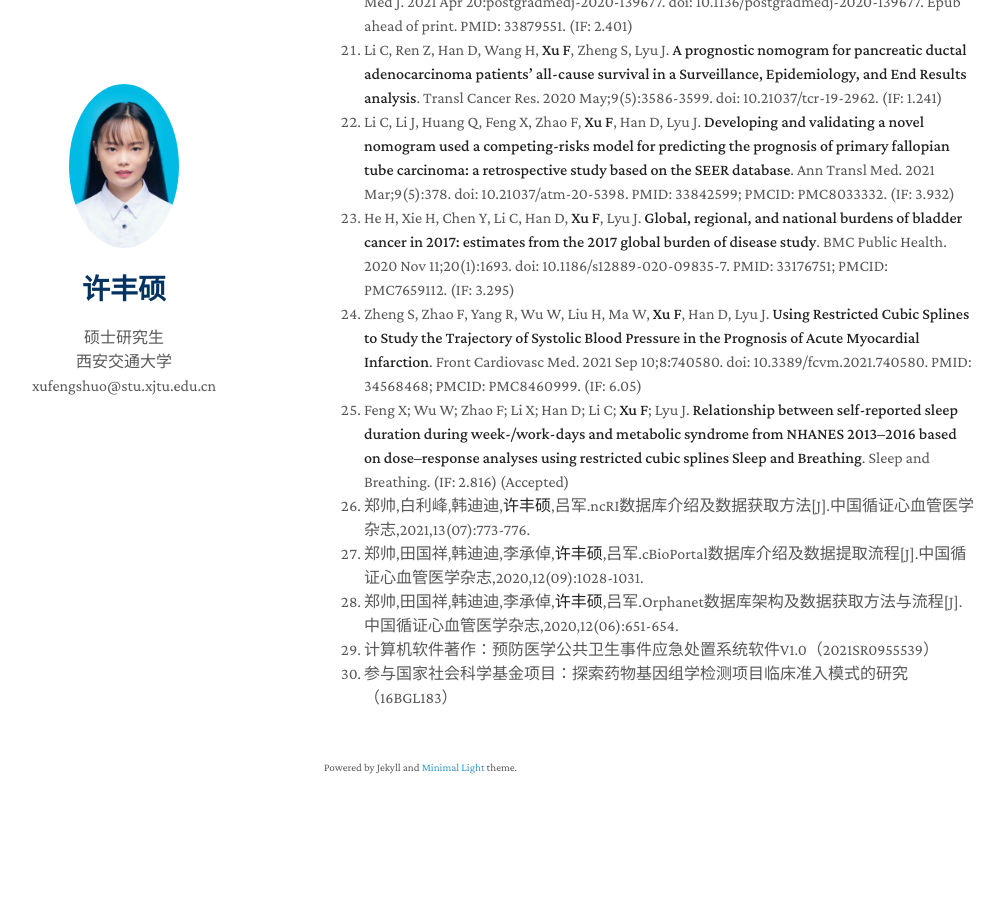
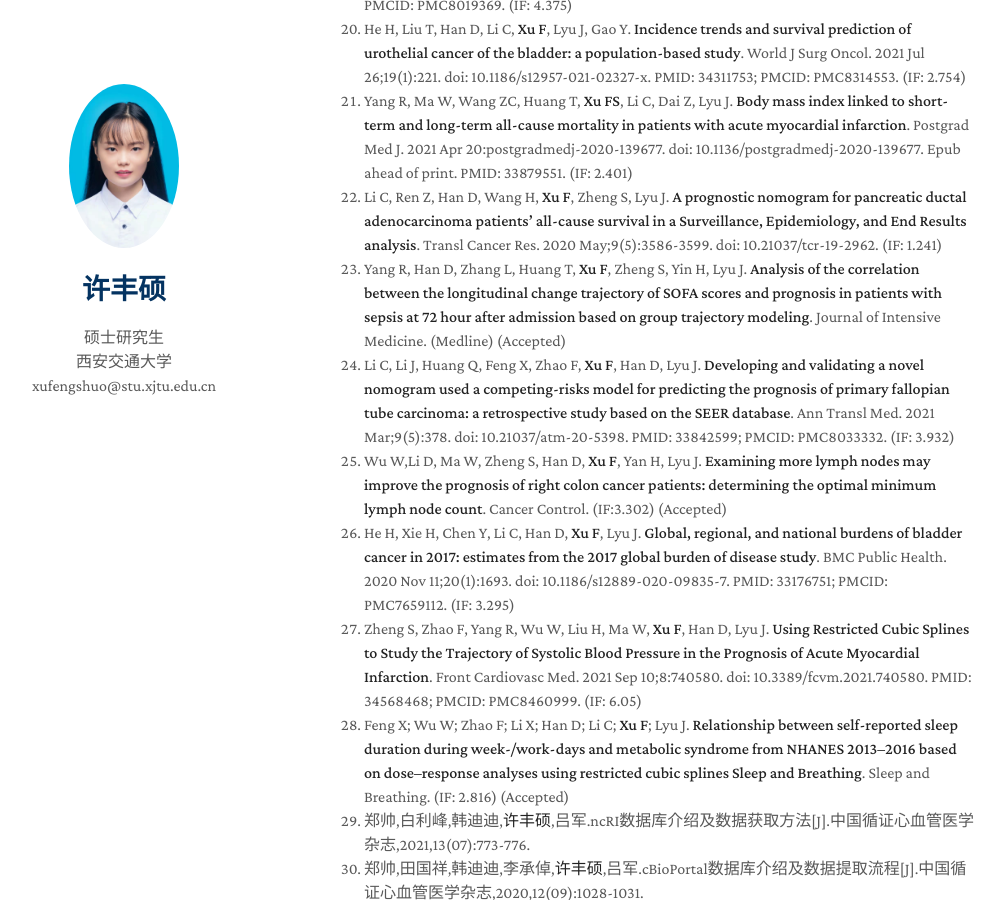
Before and after one commit to XuFengShuo619/CV, a Jekyll site: the page built from index.md, in a window 1280 px wide and 900 px high, scrolled down 2929 px. Shown: the whole window, without its empty margins (146-1151 px from the left). Built offline with Jekyll 4.4.1, drawn with Linux system fonts in a browser that asks for light colours; nearby versions of some CDN libraries; a style sheet for code colours, icons or effects is not loaded; our own code applies the rules of GitHub Pages for plain Markdown files; before the commit the page ends 3777 px from its top, so only the background shows below that; some of the changed text lies outside the part shown.

Commit message:
Update index.md

```diff
--- a/index.md
+++ b/index.md
@@ -26,8 +26,9 @@ layout: homepage
 3. **Xu F**, Yang J, Han D, Huang Q, Li C, Zheng S, Wang H, Lyu J. **Nomograms for Estimating Cause-Specific Death Rates of Patients With Inflammatory Breast Cancer: A Competing-Risks Analysis.** Technol Cancer Res Treat. 2021 Jan-Dec;20:15330338211016371. doi: 10.1177/15330338211016371. PMID: 34013802; PMCID: PMC8141985. (IF: 3.399)
 4. **Xu F**, Zhao F, Feng X, Li C, Han D, Zheng S, Liu Y, Lyu J. **Nomogram for predicting cancer-specific survival in undifferentiated pleomorphic sarcoma: A Surveillance, Epidemiology, and End Results -based study**. Cancer Control. 2021 Jan-Dec;28:10732748211036775. doi: 10.1177/10732748211036775. PMID: 34405711; PMCID: PMC8377322. (IF: 3.302)
 5. **Xu F**, Li C, Li X, Huang Q, Han D, Wang H, Zheng S, Lyu J. **Competing-Risk Nomograms for Predicting the Prognosis of Patients With Infiltrating Lobular Carcinoma of the Breast**. Clin Breast Cancer. 2021 Mar 18:S1526-8209(21)00063-X. doi: 10.1016/j.clbc.2021.03.008. Epub ahead of print. PMID: 33846097. (IF: 3.225)
-6. Zhang L<sup>a</sup>, **Xu F<sup>a</sup>** , Li S, Zheng X, Zheng S, Liu H, Lyu J, Yin H. **Influence of fluid balance on the prognosis of patients with sepsis**. BMC Anesthesiology. (IF: 2.217) (Accepted)
-7. Li C<sup>a</sup>, **Xu F<sup>a</sup>** , Han D, Zheng S, Ma W, Yang R, Wang Z, Liu Y, Lyu J. **Developing and verifying a multivariate model to predict the survival probability after coronary artery bypass grafting in patients with coronary atherosclerosis based on the MIMIC-III database**. Heart&Lung. (IF: 2.21) (Accepted)
+6. Zhang L<sup>a</sup>, **Xu F<sup>a</sup>**, Han D, Huang T, Li S, Yin H, Lyu J. **Influence of the trajectory of the urine output for 24 hours on the occurrence of AKI in patients with sepsis in intensive care unit. Journal of Translational Medicine**. (IF: 5.531) (Accepted)
+7. Zhang L<sup>a</sup>, **Xu F<sup>a</sup>** , Li S, Zheng X, Zheng S, Liu H, Lyu J, Yin H. **Influence of fluid balance on the prognosis of patients with sepsis**. BMC Anesthesiology. (IF: 2.217) (Accepted)
+8. Li C<sup>a</sup>, **Xu F<sup>a</sup>** , Han D, Zheng S, Ma W, Yang R, Wang Z, Liu Y, Lyu J. **Developing and verifying a multivariate model to predict the survival probability after coronary artery bypass grafting in patients with coronary atherosclerosis based on the MIMIC-III database**. Heart&Lung. (IF: 2.21) (Accepted)
 
 ## Others
 
@@ -37,27 +38,30 @@ layout: homepage
 4. Zhang L, Zhang F, **Xu F**, Wang Z, Ren Y, Han D, Lyu J, Yin H. **Construction and Evaluation of a Sepsis Risk Prediction Model for Urinary Tract Infection**. Front Med (Lausanne). 2021 May 21;8:671184. doi: 10.3389/fmed.2021.671184. PMID: 34095176; PMCID: PMC8175780. (IF: 5.091)
 5. Zhang L, Wang Z, **Xu F**, Ren Y, Wang H, Han D, Lyu J, Yin H. **The Role of Glucocorticoids in the Treatment of ARDS: A Multicenter Retrospective Study Based on the eICU Collaborative Research Database**. Front Med (Lausanne). 2021 Jul 26;8:678260. doi: 10.3389/fmed.2021.678260. PMID: 34381796; PMCID: PMC8350484. (IF: 5.091)
 6. Li C, Yang J, **Xu F**, Han D, Zheng S, Kaaya RE, Wang S, Lyu J. **A prognostic nomogram for the cancer-specific survival of patients with upper-tract urothelial carcinoma based on the Surveillance, Epidemiology, and End Results Database**. BMC Cancer. 2020 Jun 8;20(1):534. doi: 10.1186/s12885-020-07019-5. PMID: 32513124; PMCID: PMC7282122. (IF: 4.43)
-7. Liu H, Zhang L, **Xu F**, Li S, Wang Z, Han D, Zhang F, Lyu J, Yin H. **Establishment of a prognostic model for patients with sepsis based on SOFA: a retrospective cohort study**. J Int Med Res. 2021 Sep;49(9):3000605211044892. doi: 10.1177/03000605211044892. PMID: 34586931. (IF: 1.671)
-8. Han D, Yang J, **Xu F**, Huang Q, Bai L, Wei YL, Kaaya RE, Wang S, Lyu J. **Prognostic factors in patients with gallbladder adenocarcinoma identified using competing-risks analysis: A study of cases in the SEER database**. Medicine (Baltimore). 2020 Jul 31;99(31):e21322. doi: 10.1097/MD.0000000000021322. PMID: 32756116; PMCID: PMC7402769.(IF: 1.552)
-9. Li C, Han D, **Xu F**, Zheng S, Zhang L, Wang Z, Yang R, Yin H, Lyu J. **Obesity paradox of all-cause mortality in 4133 patients treated with coronary revascularization**. Journal of Interventional Cardiology. (IF: 2.279) (Accepted)
-10. Feng X, Wu W, Zhao F, **Xu F**, Han D, Guo X, Lyu J. **Relationship Between Body Mass Index and Kidney Stones Based on Dose-Response Analyses Using Restricted Cubic Splines Applied to NHANES 2011-2016 Data**. J Ren Nutr. 2021 May;31(3):263-269. doi: 10.1053/j.jrn.2020.05.003. Epub 2020 Jul 18. PMID: 32693968. (IF: 3.655)
-11. Han D, Zhang L, Zheng S, **Xu F**, Li C, Yang R, Ma W, Yin H, Lyu J. **Prognostic Value of Blood Urea Nitrogen/Creatinine Ratio for Septic Shock: An Analysis of the MIMIC-III Clinical Database**. Biomed Res Int. 2021 May 22;2021:5595042. doi: 10.1155/2021/5595042. PMID: 34095304; PMCID: PMC8164535. (IF: 3.411)
-12. Feng X, Wu W, Zhao F, **Xu F**, Han D, Guo X, Lyu J. **Association between physical activity and kidney stones based on dose-response analyses using restricted cubic splines**. Eur J Public Health. 2020 Dec 11;30(6):1206-1211. doi: 10.1093/eurpub/ckaa162. PMID: 32879977. (IF: 3.367)
-13. Li C, Yang J, Zheng S, **Xu F**, Han D, Bai L, Wei YL, Wang S, Lyu J. **Establishment and Validation of a Nomogram for Tonsil Squamous Cell Carcinoma: A Retrospective Study Based on the SEER Database**. Cancer Control. 2020 Jan-Dec;27(1):1073274820960481. doi: 10.1177/1073274820960481. PMID: 32951460; PMCID: PMC7791473. (IF: 3.302)
-14. Li C, Han D, Huang Q, **Xu F**, Zheng S, Li X, Zhao F, Feng X, Lyu J. **Competing-risks nomogram for predicting cancer-specific death in upper tract urothelial carcinoma: a population-based analysis**. BMJ Open. 2021 Jul 19;11(7):e048243. doi: 10.1136/bmjopen-2020-048243. PMID: 34281927; PMCID: PMC8291317. (IF: 2.692)
-15. Bian F, Li C, Han D, **Xu F**, Lyu J. **Competing-Risks Model for Predicting the Postoperative Prognosis of Patients with Papillary Thyroid Adenocarcinoma Based on The Surveillance, Epidemiology, and End Results (SEER) Database**. Med Sci Monit. 2020 Jul 25;26:e924045. doi: 10.12659/MSM.924045. PMID: 32710734; PMCID: PMC7401823. (IF: 2.649)
-16. Zheng S, Lyu J, Han D, **Xu F**, Li C, Yang R, Yao L, Wu Y, Tian G. **Establishment of a prognostic model based on the Sequential Organ Failure Assessment score for patients with first-time acute myocardial infarction**. J Int Med Res. 2021 May;49(5):3000605211011976. doi: 10.1177/03000605211011976. PMID: 33951979; PMCID: PMC8113957. (IF: 1.671)
-17. Han D, Li C, Li X, Huang Q, **Xu F**, Zheng S, Wang H, Lyu J. **Prognostic Factors in Patients with Rhabdomyosarcoma Using Competing-Risks Analysis: A Study of Cases in the SEER Database**. J Oncol. 2020 Sep 17;2020:2635486. doi: 10.1155/2020/2635486. PMID: 33014049; PMCID: PMC7519458. (IF: 4.375)
-18. Zheng S, Yang J, Li C, Han D, **Xu F**, Elishilia Kaaya R, ShengPeng W, Lyu J. **Prognostic Exploration of All-Cause Death in Gingival Squamous Cell Carcinoma: A Retrospective Analysis of 2076 Patients**. J Oncol. 2021 Mar 26;2021:6676587. doi: 10.1155/2021/6676587. PMID: 33854548; PMCID: PMC8019369. (IF: 4.375)
-19. He H, Liu T, Han D, Li C, **Xu F**, Lyu J, Gao Y. **Incidence trends and survival prediction of urothelial cancer of the bladder: a population-based study**. World J Surg Oncol. 2021 Jul 26;19(1):221. doi: 10.1186/s12957-021-02327-x. PMID: 34311753; PMCID: PMC8314553. (IF: 2.754)
-20. Yang R, Ma W, Wang ZC, Huang T, **Xu FS**, Li C, Dai Z, Lyu J. **Body mass index linked to short-term and long-term all-cause mortality in patients with acute myocardial infarction**. Postgrad Med J. 2021 Apr 20:postgradmedj-2020-139677. doi: 10.1136/postgradmedj-2020-139677. Epub ahead of print. PMID: 33879551. (IF: 2.401)
-21. Li C, Ren Z, Han D, Wang H, **Xu F**, Zheng S, Lyu J. **A prognostic nomogram for pancreatic ductal adenocarcinoma patients’ all-cause survival in a Surveillance, Epidemiology, and End Results analysis**. Transl Cancer Res. 2020 May;9(5):3586-3599. doi: 10.21037/tcr-19-2962. (IF: 1.241)
-22. Li C, Li J, Huang Q, Feng X, Zhao F, **Xu F**, Han D, Lyu J. **Developing and validating a novel nomogram used a competing-risks model for predicting the prognosis of primary fallopian tube carcinoma: a retrospective study based on the SEER database**. Ann Transl Med. 2021 Mar;9(5):378. doi: 10.21037/atm-20-5398. PMID: 33842599; PMCID: PMC8033332. (IF: 3.932)
-23. He H, Xie H, Chen Y, Li C, Han D, **Xu F**, Lyu J. **Global, regional, and national burdens of bladder cancer in 2017: estimates from the 2017 global burden of disease study**. BMC Public Health. 2020 Nov 11;20(1):1693. doi: 10.1186/s12889-020-09835-7. PMID: 33176751; PMCID: PMC7659112. (IF: 3.295)
-24. Zheng S, Zhao F, Yang R, Wu W, Liu H, Ma W, **Xu F**, Han D, Lyu J. **Using Restricted Cubic Splines to Study the Trajectory of Systolic Blood Pressure in the Prognosis of Acute Myocardial Infarction**. Front Cardiovasc Med. 2021 Sep 10;8:740580. doi: 10.3389/fcvm.2021.740580. PMID: 34568468; PMCID: PMC8460999. (IF: 6.05)
-25. Feng X; Wu W; Zhao F; Li X; Han D; Li C; **Xu F**; Lyu J. **Relationship between self-reported sleep duration during week-/work-days and metabolic syndrome from NHANES 2013–2016 based on dose–response analyses using restricted cubic splines Sleep and Breathing**. Sleep and Breathing. (IF: 2.816) (Accepted)
-26. 郑帅,白利峰,韩迪迪,**许丰硕**,吕军.ncRI数据库介绍及数据获取方法[J].中国循证心血管医学杂志,2021,13(07):773-776.
-27. 郑帅,田国祥,韩迪迪,李承倬,**许丰硕**,吕军.cBioPortal数据库介绍及数据提取流程[J].中国循证心血管医学杂志,2020,12(09):1028-1031.
-28. 郑帅,田国祥,韩迪迪,李承倬,**许丰硕**,吕军.Orphanet数据库架构及数据获取方法与流程[J].中国循证心血管医学杂志,2020,12(06):651-654.
-29. 计算机软件著作：预防医学公共卫生事件应急处置系统软件V1.0（2021SR0955539）
-30. 参与国家社会科学基金项目：探索药物基因组学检测项目临床准入模式的研究（16BGL183）
+7. He H, Han D, **Xu F**, Lyu J. **How socioeconomic and clinical factors impact prostate-cancer-specific and other-cause mortality in prostate cancer stratified by clinical stage: competing-risk analysis. The Prostate**. (IF: 4.104) (Accepted)
+8. Liu H, Zhang L, **Xu F**, Li S, Wang Z, Han D, Zhang F, Lyu J, Yin H. **Establishment of a prognostic model for patients with sepsis based on SOFA: a retrospective cohort study**. J Int Med Res. 2021 Sep;49(9):3000605211044892. doi: 10.1177/03000605211044892. PMID: 34586931. (IF: 1.671)
+9. Han D, Yang J, **Xu F**, Huang Q, Bai L, Wei YL, Kaaya RE, Wang S, Lyu J. **Prognostic factors in patients with gallbladder adenocarcinoma identified using competing-risks analysis: A study of cases in the SEER database**. Medicine (Baltimore). 2020 Jul 31;99(31):e21322. doi: 10.1097/MD.0000000000021322. PMID: 32756116; PMCID: PMC7402769.(IF: 1.552)
+10. Li C, Han D, **Xu F**, Zheng S, Zhang L, Wang Z, Yang R, Yin H, Lyu J. **Obesity paradox of all-cause mortality in 4133 patients treated with coronary revascularization**. Journal of Interventional Cardiology. (IF: 2.279) (Accepted)
+11. Feng X, Wu W, Zhao F, **Xu F**, Han D, Guo X, Lyu J. **Relationship Between Body Mass Index and Kidney Stones Based on Dose-Response Analyses Using Restricted Cubic Splines Applied to NHANES 2011-2016 Data**. J Ren Nutr. 2021 May;31(3):263-269. doi: 10.1053/j.jrn.2020.05.003. Epub 2020 Jul 18. PMID: 32693968. (IF: 3.655)
+12. Han D, Zhang L, Zheng S, **Xu F**, Li C, Yang R, Ma W, Yin H, Lyu J. **Prognostic Value of Blood Urea Nitrogen/Creatinine Ratio for Septic Shock: An Analysis of the MIMIC-III Clinical Database**. Biomed Res Int. 2021 May 22;2021:5595042. doi: 10.1155/2021/5595042. PMID: 34095304; PMCID: PMC8164535. (IF: 3.411)
+13. Feng X, Wu W, Zhao F, **Xu F**, Han D, Guo X, Lyu J. **Association between physical activity and kidney stones based on dose-response analyses using restricted cubic splines**. Eur J Public Health. 2020 Dec 11;30(6):1206-1211. doi: 10.1093/eurpub/ckaa162. PMID: 32879977. (IF: 3.367)
+14. Li C, Yang J, Zheng S, **Xu F**, Han D, Bai L, Wei YL, Wang S, Lyu J. **Establishment and Validation of a Nomogram for Tonsil Squamous Cell Carcinoma: A Retrospective Study Based on the SEER Database**. Cancer Control. 2020 Jan-Dec;27(1):1073274820960481. doi: 10.1177/1073274820960481. PMID: 32951460; PMCID: PMC7791473. (IF: 3.302)
+15. Li C, Han D, Huang Q, **Xu F**, Zheng S, Li X, Zhao F, Feng X, Lyu J. **Competing-risks nomogram for predicting cancer-specific death in upper tract urothelial carcinoma: a population-based analysis**. BMJ Open. 2021 Jul 19;11(7):e048243. doi: 10.1136/bmjopen-2020-048243. PMID: 34281927; PMCID: PMC8291317. (IF: 2.692)
+16. Bian F, Li C, Han D, **Xu F**, Lyu J. **Competing-Risks Model for Predicting the Postoperative Prognosis of Patients with Papillary Thyroid Adenocarcinoma Based on The Surveillance, Epidemiology, and End Results (SEER) Database**. Med Sci Monit. 2020 Jul 25;26:e924045. doi: 10.12659/MSM.924045. PMID: 32710734; PMCID: PMC7401823. (IF: 2.649)
+17. Zheng S, Lyu J, Han D, **Xu F**, Li C, Yang R, Yao L, Wu Y, Tian G. **Establishment of a prognostic model based on the Sequential Organ Failure Assessment score for patients with first-time acute myocardial infarction**. J Int Med Res. 2021 May;49(5):3000605211011976. doi: 10.1177/03000605211011976. PMID: 33951979; PMCID: PMC8113957. (IF: 1.671)
+18. Han D, Li C, Li X, Huang Q, **Xu F**, Zheng S, Wang H, Lyu J. **Prognostic Factors in Patients with Rhabdomyosarcoma Using Competing-Risks Analysis: A Study of Cases in the SEER Database**. J Oncol. 2020 Sep 17;2020:2635486. doi: 10.1155/2020/2635486. PMID: 33014049; PMCID: PMC7519458. (IF: 4.375)
+19. Zheng S, Yang J, Li C, Han D, **Xu F**, Elishilia Kaaya R, ShengPeng W, Lyu J. **Prognostic Exploration of All-Cause Death in Gingival Squamous Cell Carcinoma: A Retrospective Analysis of 2076 Patients**. J Oncol. 2021 Mar 26;2021:6676587. doi: 10.1155/2021/6676587. PMID: 33854548; PMCID: PMC8019369. (IF: 4.375)
+20. He H, Liu T, Han D, Li C, **Xu F**, Lyu J, Gao Y. **Incidence trends and survival prediction of urothelial cancer of the bladder: a population-based study**. World J Surg Oncol. 2021 Jul 26;19(1):221. doi: 10.1186/s12957-021-02327-x. PMID: 34311753; PMCID: PMC8314553. (IF: 2.754)
+21. Yang R, Ma W, Wang ZC, Huang T, **Xu FS**, Li C, Dai Z, Lyu J. **Body mass index linked to short-term and long-term all-cause mortality in patients with acute myocardial infarction**. Postgrad Med J. 2021 Apr 20:postgradmedj-2020-139677. doi: 10.1136/postgradmedj-2020-139677. Epub ahead of print. PMID: 33879551. (IF: 2.401)
+22. Li C, Ren Z, Han D, Wang H, **Xu F**, Zheng S, Lyu J. **A prognostic nomogram for pancreatic ductal adenocarcinoma patients’ all-cause survival in a Surveillance, Epidemiology, and End Results analysis**. Transl Cancer Res. 2020 May;9(5):3586-3599. doi: 10.21037/tcr-19-2962. (IF: 1.241)
+23. Yang R, Han D, Zhang L, Huang T, **Xu F**, Zheng S, Yin H, Lyu J. **Analysis of the correlation between the longitudinal change trajectory of SOFA scores and prognosis in patients with sepsis at 72 hour after admission based on group trajectory modeling**. Journal of Intensive Medicine. (Medline) (Accepted)
+24. Li C, Li J, Huang Q, Feng X, Zhao F, **Xu F**, Han D, Lyu J. **Developing and validating a novel nomogram used a competing-risks model for predicting the prognosis of primary fallopian tube carcinoma: a retrospective study based on the SEER database**. Ann Transl Med. 2021 Mar;9(5):378. doi: 10.21037/atm-20-5398. PMID: 33842599; PMCID: PMC8033332. (IF: 3.932)
+25. Wu W,Li D, Ma W, Zheng S, Han D, **Xu F**, Yan H, Lyu J. **Examining more lymph nodes may improve the prognosis of right colon cancer patients: determining the optimal minimum lymph node count**. Cancer Control. (IF:3.302) (Accepted)
+26. He H, Xie H, Chen Y, Li C, Han D, **Xu F**, Lyu J. **Global, regional, and national burdens of bladder cancer in 2017: estimates from the 2017 global burden of disease study**. BMC Public Health. 2020 Nov 11;20(1):1693. doi: 10.1186/s12889-020-09835-7. PMID: 33176751; PMCID: PMC7659112. (IF: 3.295)
+27. Zheng S, Zhao F, Yang R, Wu W, Liu H, Ma W, **Xu F**, Han D, Lyu J. **Using Restricted Cubic Splines to Study the Trajectory of Systolic Blood Pressure in the Prognosis of Acute Myocardial Infarction**. Front Cardiovasc Med. 2021 Sep 10;8:740580. doi: 10.3389/fcvm.2021.740580. PMID: 34568468; PMCID: PMC8460999. (IF: 6.05)
+28. Feng X; Wu W; Zhao F; Li X; Han D; Li C; **Xu F**; Lyu J. **Relationship between self-reported sleep duration during week-/work-days and metabolic syndrome from NHANES 2013–2016 based on dose–response analyses using restricted cubic splines Sleep and Breathing**. Sleep and Breathing. (IF: 2.816) (Accepted)
+29. 郑帅,白利峰,韩迪迪,**许丰硕**,吕军.ncRI数据库介绍及数据获取方法[J].中国循证心血管医学杂志,2021,13(07):773-776.
+30. 郑帅,田国祥,韩迪迪,李承倬,**许丰硕**,吕军.cBioPortal数据库介绍及数据提取流程[J].中国循证心血管医学杂志,2020,12(09):1028-1031.
+31. 郑帅,田国祥,韩迪迪,李承倬,**许丰硕**,吕军.Orphanet数据库架构及数据获取方法与流程[J].中国循证心血管医学杂志,2020,12(06):651-654.
+32. 计算机软件著作：预防医学公共卫生事件应急处置系统软件V1.0（2021SR0955539）
+33. 参与国家社会科学基金项目：探索药物基因组学检测项目临床准入模式的研究（16BGL183）
```
